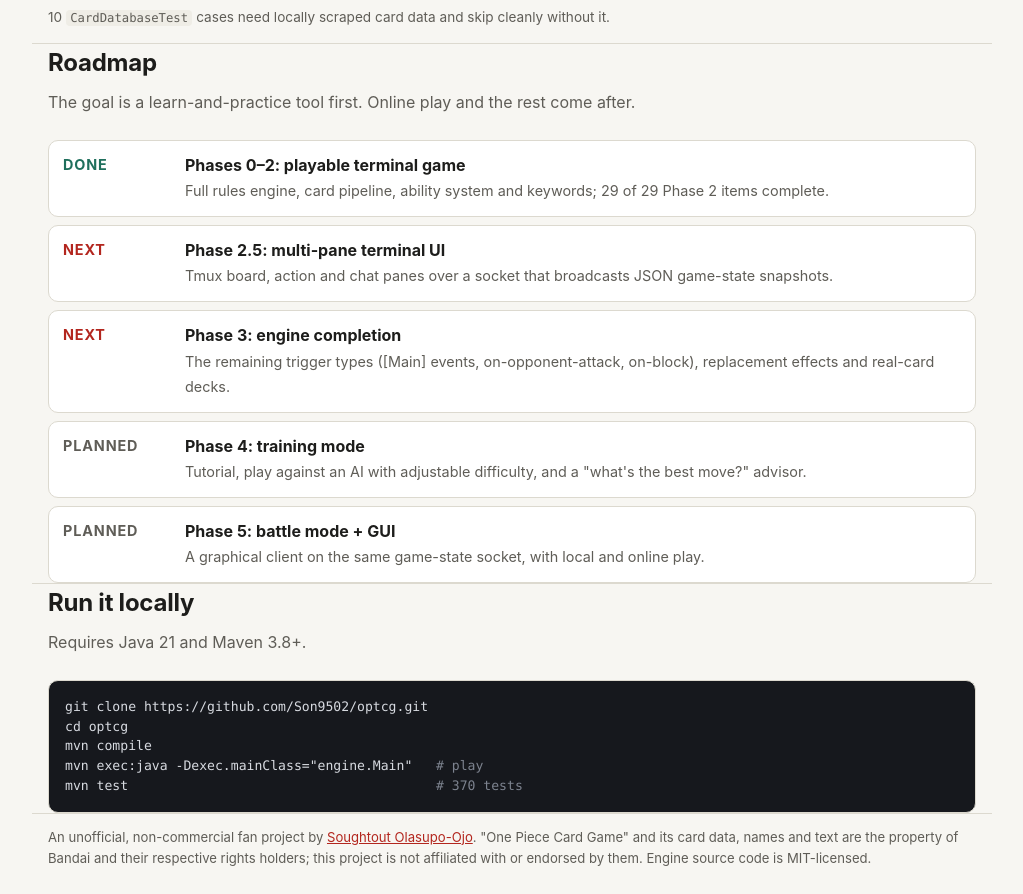
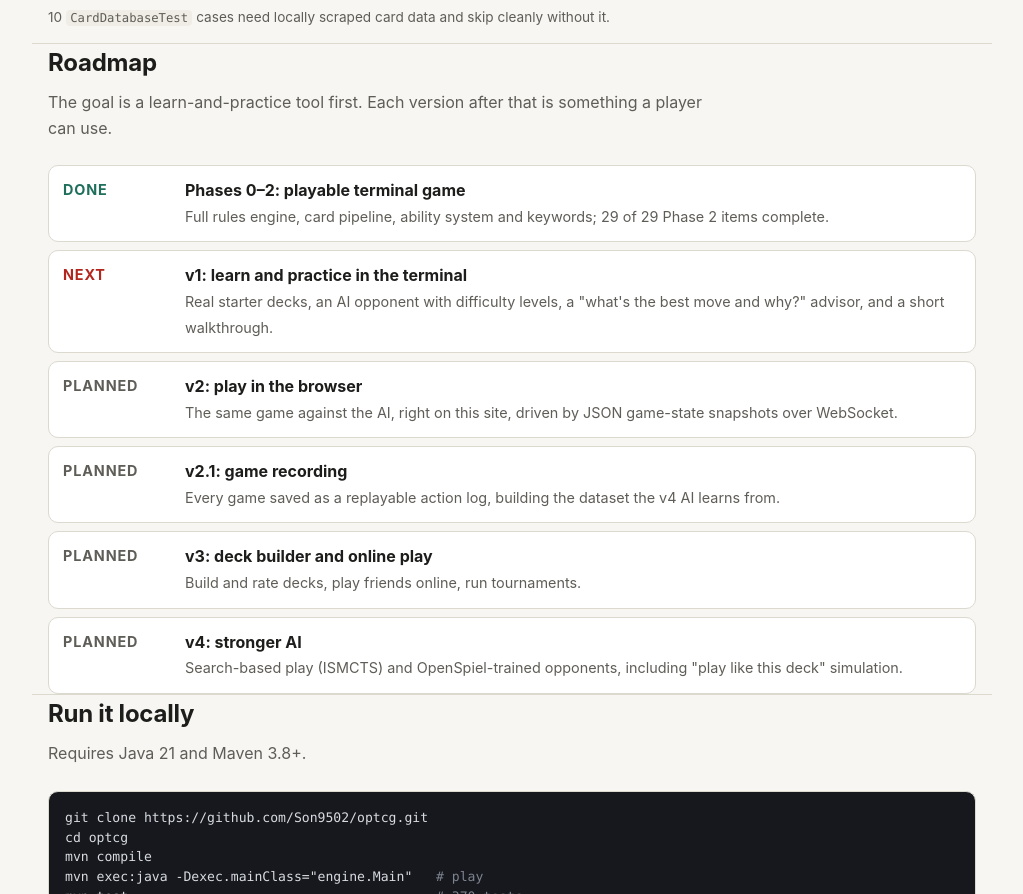
Before and after one commit to Son9502/optcg, a plain HTML site: page docs/index.html in a window 1280 px wide. Shown: the part 3387-4281 px from the top of the page, without its empty margins (128-1151 px from the left). Drawn offline with Linux system fonts and the light colour scheme.

Commit message:
edit: roadmap reorganised into versions v1-v4; MVP rescoped
- MVP.md: controller layer and full-game test first; engine completion scoped to 4-6 starter decks; decks shipped as card IDs; design rules so ISMCTS/OpenSpiel can plug in later
- README: Phases 2.5-8 replaced by v1 (MVP), v2 (browser), v2.1 (recording), v3 (deck builder/online), v4 (stronger AI, OpenSpiel)
- Story Mode and TCG TV removed from public docs
- Showcase page roadmap matches; old Tmux/JavaFX notes marked superseded

Co-Authored-By: Claude Opus 5.5 <noreply@anthropic.com>

```diff
--- a/docs/index.html
+++ b/docs/index.html
@@ -234,13 +234,14 @@ duration: THIS_TURN</pre>
 
 <section class="wrap" aria-labelledby="roadmap">
   <h2 id="roadmap">Roadmap</h2>
-  <p class="sub">The goal is a learn-and-practice tool first. Online play and the rest come after.</p>
+  <p class="sub">The goal is a learn-and-practice tool first. Each version after that is something a player can use.</p>
   <ul class="roadmap">
     <li><span class="tag done">Done</span><div><b>Phases 0–2: playable terminal game</b><span>Full rules engine, card pipeline, ability system and keywords; 29 of 29 Phase 2 items complete.</span></div></li>
-    <li><span class="tag next">Next</span><div><b>Phase 2.5: multi-pane terminal UI</b><span>Tmux board, action and chat panes over a socket that broadcasts JSON game-state snapshots.</span></div></li>
-    <li><span class="tag next">Next</span><div><b>Phase 3: engine completion</b><span>The remaining trigger types ([Main] events, on-opponent-attack, on-block), replacement effects and real-card decks.</span></div></li>
-    <li><span class="tag later">Planned</span><div><b>Phase 4: training mode</b><span>Tutorial, play against an AI with adjustable difficulty, and a "what's the best move?" advisor.</span></div></li>
-    <li><span class="tag later">Planned</span><div><b>Phase 5: battle mode + GUI</b><span>A graphical client on the same game-state socket, with local and online play.</span></div></li>
+    <li><span class="tag next">Next</span><div><b>v1: learn and practice in the terminal</b><span>Real starter decks, an AI opponent with difficulty levels, a "what's the best move and why?" advisor, and a short walkthrough.</span></div></li>
+    <li><span class="tag later">Planned</span><div><b>v2: play in the browser</b><span>The same game against the AI, right on this site, driven by JSON game-state snapshots over WebSocket.</span></div></li>
+    <li><span class="tag later">Planned</span><div><b>v2.1: game recording</b><span>Every game saved as a replayable action log, building the dataset the v4 AI learns from.</span></div></li>
+    <li><span class="tag later">Planned</span><div><b>v3: deck builder and online play</b><span>Build and rate decks, play friends online, run tournaments.</span></div></li>
+    <li><span class="tag later">Planned</span><div><b>v4: stronger AI</b><span>Search-based play (ISMCTS) and OpenSpiel-trained opponents, including "play like this deck" simulation.</span></div></li>
   </ul>
 </section>
 
```
Also changed, not shown: 4 other files.
